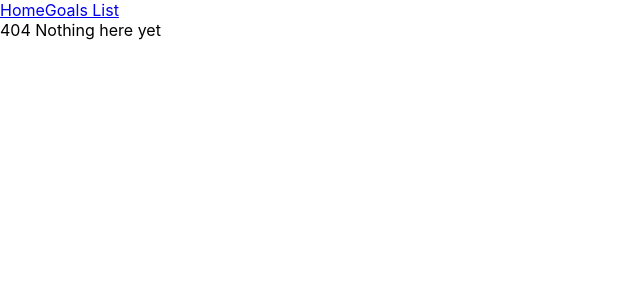
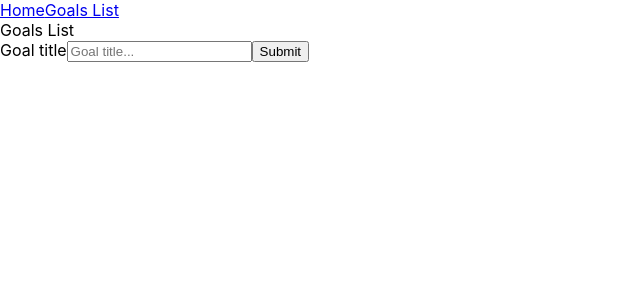
Before and after one commit to BorysMaciuch/goalsorganizer, a React (Create React App) app: page /goalslist in a window 1280 px wide. Before the commit this address had no page. Shown: the top 300 px of the page, without its empty margins (0-640 px from the left). Built offline with nearby package versions, Linux system fonts and the light colour scheme.

Commit message:
Add FormAddGoal component

```diff
--- a/src/App.tsx
+++ b/src/App.tsx
@@ -12,8 +12,9 @@ const App = () => {
     <NavBar/>
     <Switch>
       <Route path="/" exact component={Home} />
+      <Route path="/goalslist" component={GoalsList}/>
       <Route component={ErrorPage}/>
-      <Route path="/goalslist" component={GoalsList}/>
+
     </Switch>
     </>
   );
--- /dev/null
+++ b/src/components/FormAddGoal/script.tsx
@@ -0,0 +1,20 @@
+import React, { useState } from "react";
+
+const FormAddGoal: React.FC = () => {
+  const [goalTitle, setGoalTitle] = useState("");
+  const handleChangeGoalTitle = (
+    e: React.ChangeEvent<HTMLInputElement>
+  ): void => {
+    setGoalTitle(e.target.value);
+  };
+  console.log(goalTitle);
+  return (
+    <form>
+      <label>Goal title</label>
+      <input onChange={handleChangeGoalTitle} placeholder="Goal title..." />
+      <button>Submit</button>
+    </form>
+  );
+};
+
+export default FormAddGoal;
--- a/src/pages/GoalsList/script.tsx
+++ b/src/pages/GoalsList/script.tsx
@@ -1,8 +1,11 @@
 import React from 'react'
-
+import FormAddGoal from '../../components/FormAddGoal/script'
 const GoalsList: React.FC = () => {
     return (
+        <div>
         <div>Goals List</div>
+        <FormAddGoal/>
+        </div>
     )
 }
 
```
